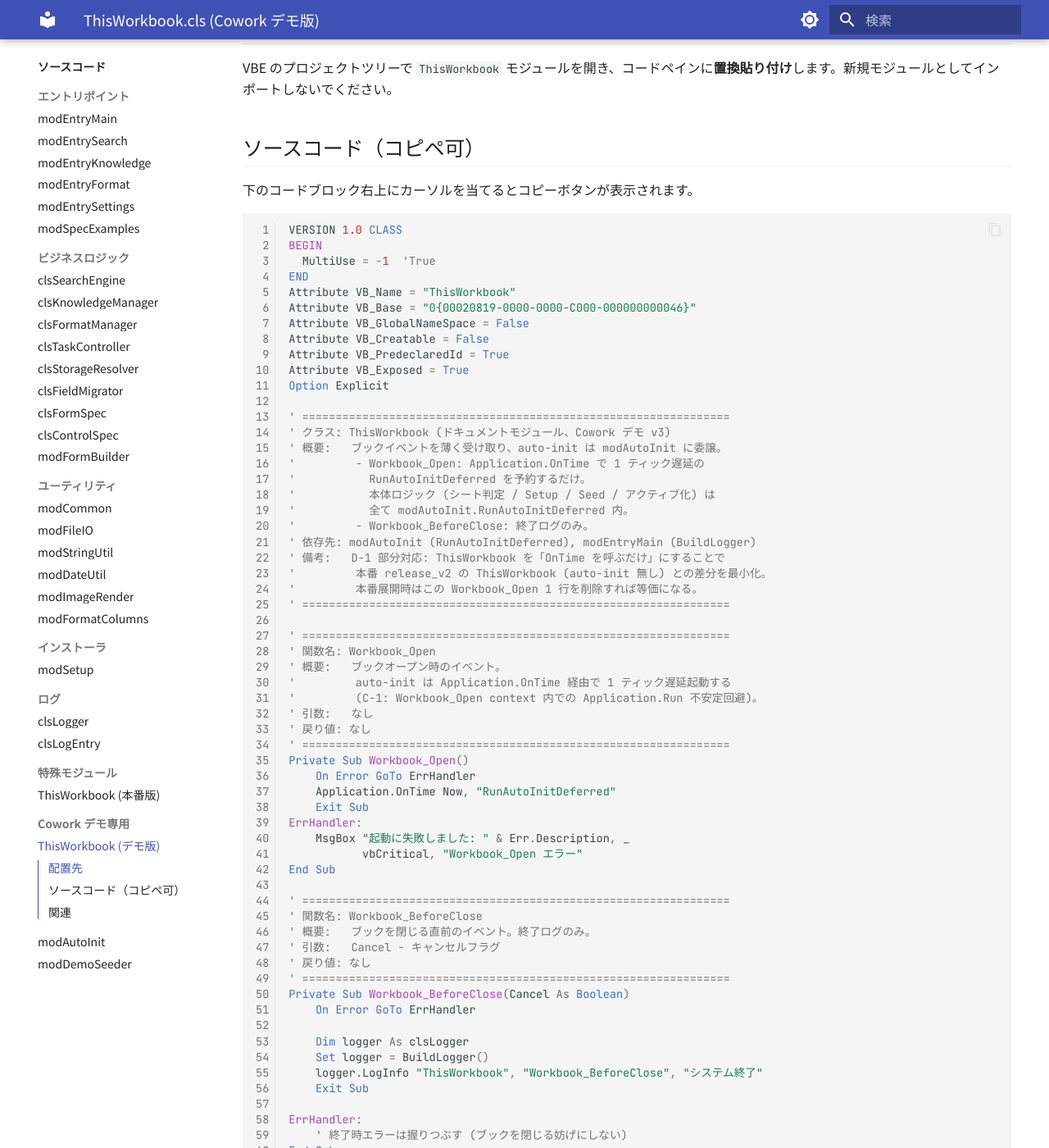
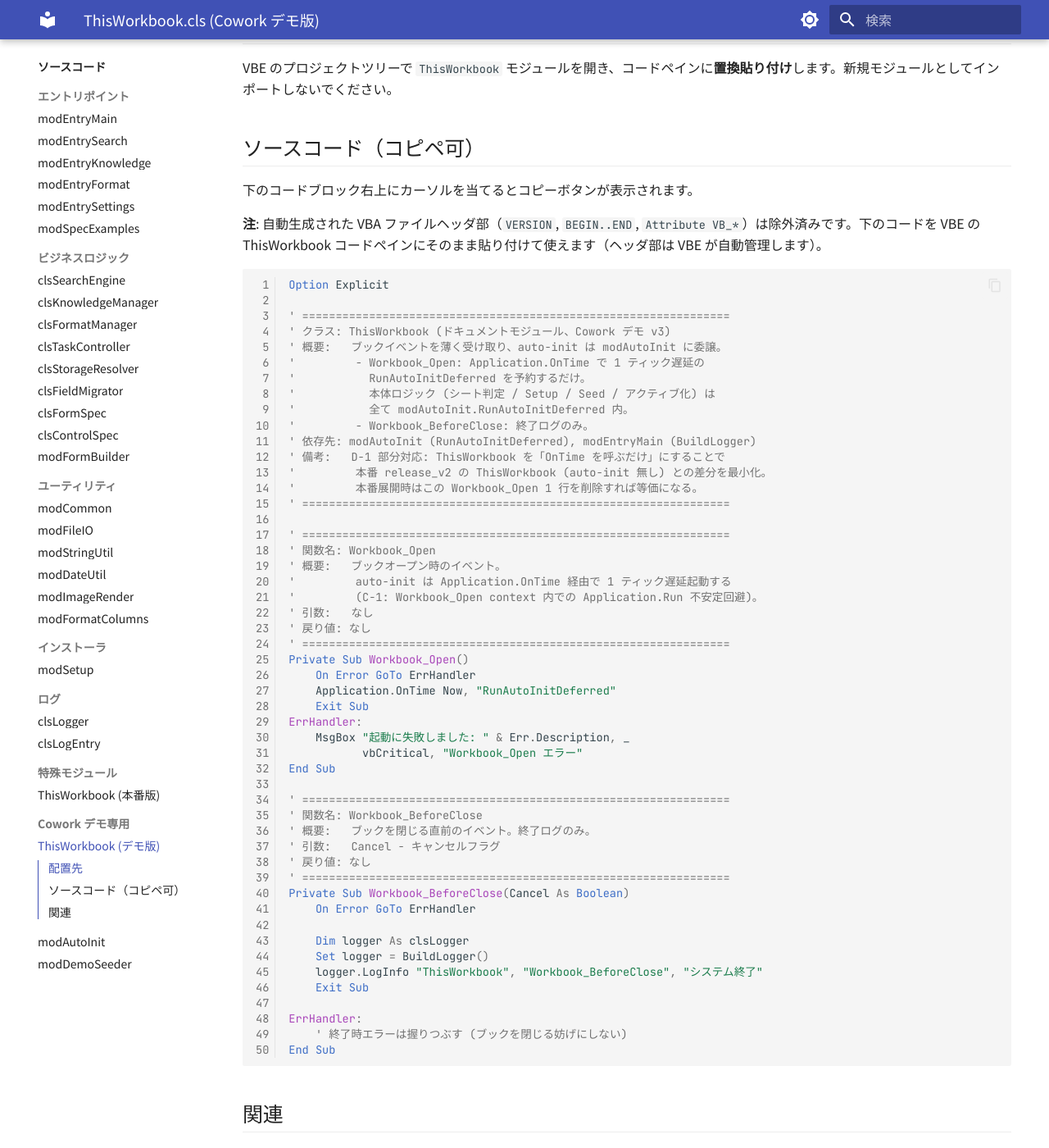
Before and after one commit to ai-crafted-portfolio/knowledgevba, an MkDocs documentation site: the page built from docs/source/cowork-demo/thisworkbook.md, in a window 1280 px wide and 1400 px high, scrolled down 511 px. Shown: the whole window at 82% size. Built offline with MkDocs 1.6.1 and Material for MkDocs 9.7.7, drawn with Linux system fonts in a browser that asks for light colours.

Commit message:
thisworkbook.md: drop .cls auto-generated header from code block to make it copy-pasteable

````diff
--- a/docs/source/cowork-demo/thisworkbook.md
+++ b/docs/source/cowork-demo/thisworkbook.md
@@ -19,17 +19,9 @@ VBE のプロジェクトツリーで `ThisWorkbook` モジュールを開き、
 
 下のコードブロック右上にカーソルを当てるとコピーボタンが表示されます。
 
+**注**: 自動生成された VBA ファイルヘッダ部（`VERSION`, `BEGIN..END`, `Attribute VB_*`）は除外済みです。下のコードを VBE の ThisWorkbook コードペインにそのまま貼り付けて使えます（ヘッダ部は VBE が自動管理します）。
+
 ```vbnet linenums="1"
-VERSION 1.0 CLASS
-BEGIN
-  MultiUse = -1  'True
-END
-Attribute VB_Name = "ThisWorkbook"
-Attribute VB_Base = "0{00020819-0000-0000-C000-000000000046}"
-Attribute VB_GlobalNameSpace = False
-Attribute VB_Creatable = False
-Attribute VB_PredeclaredId = True
-Attribute VB_Exposed = True
 Option Explicit
 
 ' ================================================================
````
Also changed, not shown: other parts of docs/source/cowork-demo/thisworkbook.md (+1 -2 lines).
